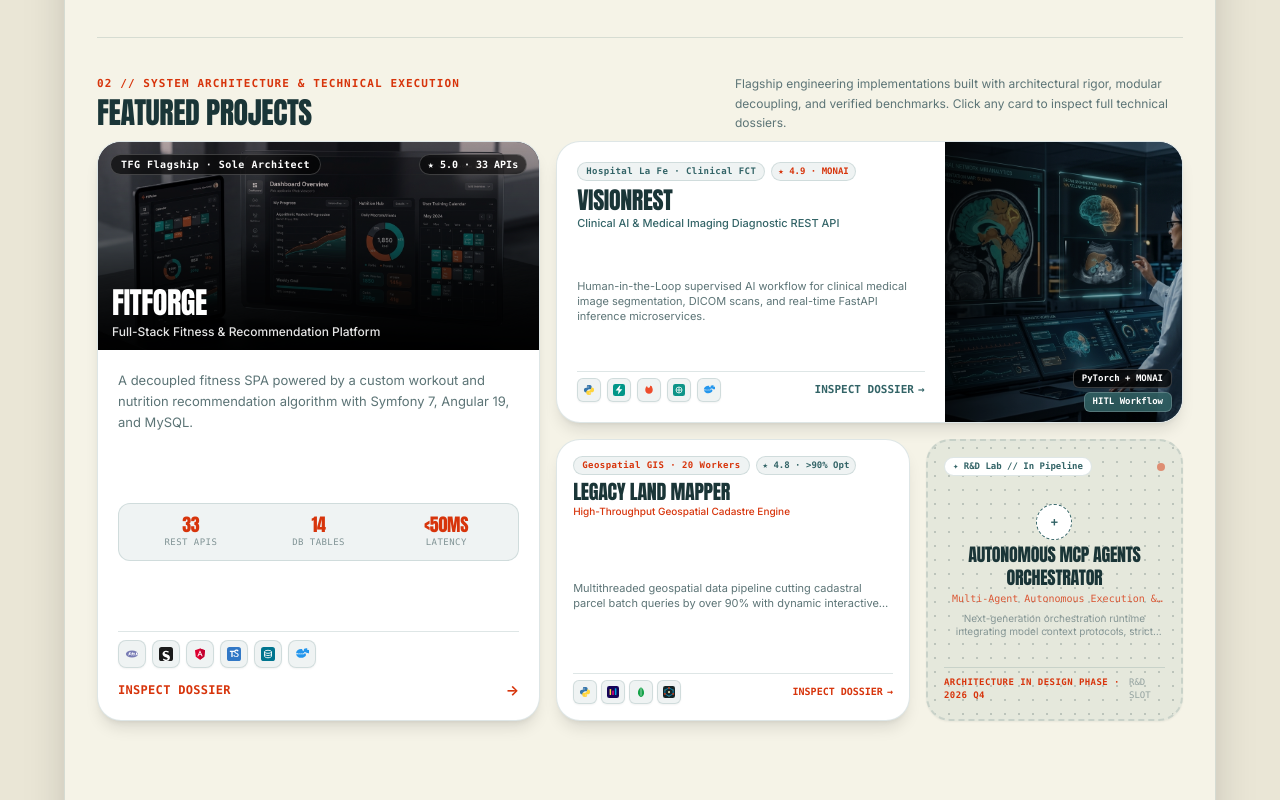
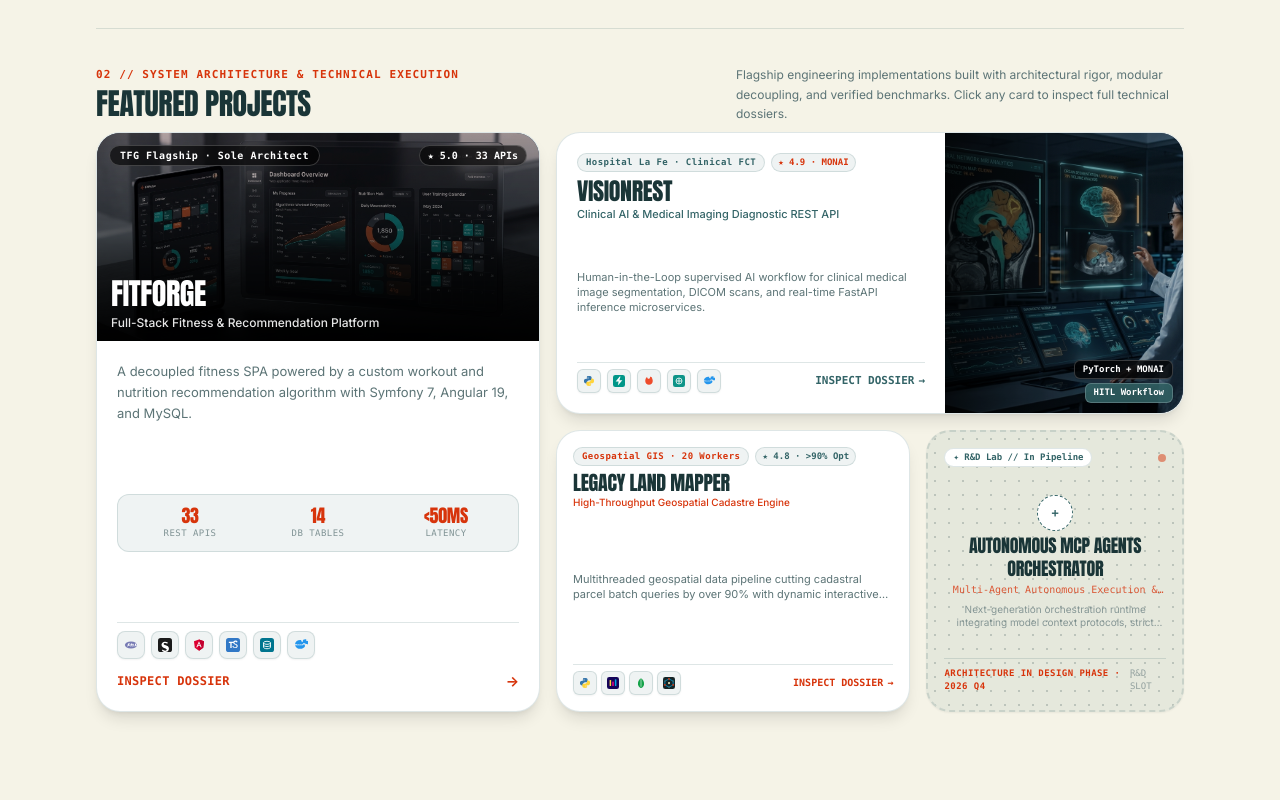
Before and after one commit to Sacasa01/my-web, an Angular app: page / in a window 1280 px wide. Shown: the part 1700-2500 px from the top of the page. Built offline with nearby package versions, Linux system fonts and the light colour scheme.

Commit message:
✨ feat: migrate to full-width full-bleed layout, hide scrollbar globally, optimize assets, and add technical SEO

```diff
--- a/src/app/app.component.css
+++ b/src/app/app.component.css
@@ -61,7 +61,7 @@
 /* ⚡ Section Anchor Smooth Offsets                */
 /* ═══════════════════════════════════════════════ */
 .section-anchor {
-  scroll-margin-top: 7.5rem;
+  scroll-margin-top: 5.5rem;
 }
 
 /* ═══════════════════════════════════════════════ */
--- a/src/app/app.component.html
+++ b/src/app/app.component.html
@@ -176,36 +176,26 @@
 </svg>
 
 <!-- ═════════════════════════════════════════════════════════════════════ -->
-<!-- 📦 BOXED-LAYOUT ROOT CONTAINER (Horizontally Centered & Framed)       -->
+<!-- 🌐 FULL-WIDTH ROOT CONTAINER (Full-Bleed Clean Modern Canvas)         -->
 <!-- ═════════════════════════════════════════════════════════════════════ -->
 <div class="min-h-screen w-full theme-surface font-body selection:bg-[#D7340B] selection:text-white flex flex-col items-center relative overflow-x-hidden transition-colors duration-300"
-     [style.background-color]="outerBg()"
+     [style.background-color]="bgColor()"
      [style.color]="textColor()">
 
-  <!-- 🛡️ TOP VIEWPORT SCROLL MASK (Conceals scrolling content above navbar equator) -->
-  <div class="fixed top-0 left-1/2 -translate-x-1/2 w-[calc(100%-1rem)] sm:w-[calc(100%-2rem)] max-w-6xl h-[33px] sm:h-[41px] z-40 pointer-events-none transition-colors duration-300"
-       [style.background-color]="outerBg()"
-       aria-hidden="true">
-  </div>
-
-  <!-- 📦 BOXED-LAYOUT SHELL (Centered Column with Rounded Bottom Edges & Elevated Shadow) -->
-  <div class="w-[calc(100%-1rem)] sm:w-[calc(100%-2rem)] max-w-6xl min-h-screen mt-[33px] sm:mt-[41px] mb-6 rounded-b-[2rem] sm:rounded-b-[2.5rem] rounded-t-none border-x border-b sm:border-x sm:border-b shadow-2xl flex flex-col items-center relative transition-colors duration-300 overflow-hidden"
-       [style.background-color]="bgColor()"
-       [style.border-color]="cardBorder()">
-
   <!-- ═════════════════════════════════════════════════════════════════════ -->
-  <!-- 📌 FLOATING CENTERED TOP NAVIGATION BAR (Boxed Layout Aligned)        -->
+  <!-- 📌 FULL-WIDTH TOP NAVIGATION BAR (Edge-to-Edge with Border-B)        -->
   <!-- ═════════════════════════════════════════════════════════════════════ -->
-  <header class="fixed top-2.5 sm:top-3.5 left-1/2 -translate-x-1/2 z-50 w-[calc(100%-1rem)] sm:w-[calc(100%-2rem)] max-w-6xl flex items-center justify-between px-3.5 sm:px-5 py-1.5 sm:py-2 rounded-full backdrop-blur-2xl border shadow-xl transition-all duration-300"
+  <header class="fixed top-0 left-0 right-0 w-full z-50 border-b backdrop-blur-2xl transition-all duration-300 shadow-xs"
           [style.background-color]="navBg()"
           [style.border-color]="cardBorder()">
+    <div class="w-full max-w-6xl mx-auto px-4 sm:px-6 lg:px-8 flex items-center justify-between py-2 sm:py-2.5 relative">
 
     <!-- Top-Left Profile Photo & Brand Identity -->
     <a href="#hero" (click)="scrollToTop($event)" class="flex items-center gap-2.5 sm:gap-3 group cursor-pointer select-none">
       <div class="relative shrink-0">
         <div class="w-8 h-8 sm:w-9 sm:h-9 rounded-full overflow-hidden border-2 transition-all group-hover:scale-105 shadow-md"
              [style.border-color]="accentSinopia()">
-          <img src="/assets/me-face.png" alt="Santiago Castro Salt" class="w-full h-full object-cover object-center">
+          <img src="/assets/me-face.png" alt="Santiago Castro Salt" class="w-full h-full object-cover object-center" width="36" height="36" loading="eager" decoding="sync">
         </div>
         <!-- 🟢 Green status dot OUTSIDE the circular border with slow breathing glow -->
         <span class="absolute -bottom-0.5 -right-0.5 w-3 h-3 rounded-full bg-[#10B981] border-2 border-white dark:border-[#0D1718] animate-status-dot shadow-sm"></span>
@@ -358,18 +348,19 @@
         </div>
       </div>
     </div>
+    </div> <!-- Close max-w-6xl inner header container -->
 
   </header>
 
   <!-- ═════════════════════════════════════════════════════════════════════ -->
-  <!-- 🏛️ UNIFIED BOXED-LAYOUT MAIN CONTAINER (Max-W-6XL Centered)         -->
+  <!-- 🏛️ FULL-WIDTH MAIN CONTAINER (Max-W-6XL Centered Content)            -->
   <!-- ═════════════════════════════════════════════════════════════════════ -->
-  <main class="w-full max-w-6xl mx-auto px-4 sm:px-6 lg:px-8 pt-8 sm:pt-10 pb-16 space-y-16 sm:space-y-24">
+  <main class="w-full max-w-6xl mx-auto px-4 sm:px-6 lg:px-8 pt-20 sm:pt-24 pb-16 space-y-16 sm:space-y-24">
 
     <!-- ═══════════════════════════════════════════════════════════════════ -->
     <!-- 🌟 HERO SECTION (Native Avatar with Real Ground Shadow)             -->
     <!-- ═══════════════════════════════════════════════════════════════════ -->
-    <section id="hero" class="min-h-[calc(100vh-3.5rem)] flex flex-col justify-center py-2 sm:py-3">
+    <section id="hero" class="min-h-[calc(100vh-5rem)] flex flex-col justify-center py-2 sm:py-3">
       <div class="w-full flex flex-col lg:flex-row items-center justify-between gap-6 lg:gap-10">
 
         <!-- LEFT: Character Cutout with REAL Studio Floor Shadow (From Reference Photo) -->
@@ -378,6 +369,8 @@
             src="/assets/santiago-character.png"
             alt="Santiago Castro Salt — Software Engineer & AI Integrator Avatar"
             class="character-img relative z-10 w-[235px] sm:w-[275px] md:w-[315px] lg:w-[355px] xl:w-[380px] max-h-[72vh] h-auto object-contain select-none pointer-events-none"
+            width="380"
+            height="570"
             loading="eager"
             decoding="sync" />
         </div>
@@ -444,7 +437,7 @@
     <!-- ═══════════════════════════════════════════════════════════════════ -->
     <!-- 💼 SECTION 1: WORK EXPERIENCE (Hospital La Fe Clinical FCT)         -->
     <!-- ═══════════════════════════════════════════════════════════════════ -->
-    <section id="experience" class="section-anchor w-full min-h-[calc(100vh-5rem)] flex flex-col justify-center scroll-mt-28 py-4 border-t"
+    <section id="experience" class="section-anchor w-full min-h-[calc(100vh-5rem)] flex flex-col justify-center scroll-mt-20 sm:scroll-mt-24 py-4 border-t"
              [style.border-color]="cardBorder()">
 
       <!-- Section Header -->
@@ -529,7 +522,7 @@
     <!-- ═══════════════════════════════════════════════════════════════════ -->
     <!-- 🚀 SECTION 2: FEATURED PROJECTS (Expanded Bento Grid + Recuadros)   -->
     <!-- ═══════════════════════════════════════════════════════════════════ -->
-    <section id="projects" class="section-anchor w-full min-h-[calc(100vh-5rem)] flex flex-col justify-center scroll-mt-28 py-4 border-t"
+    <section id="projects" class="section-anchor w-full min-h-[calc(100vh-5rem)] flex flex-col justify-center scroll-mt-20 sm:scroll-mt-24 py-4 border-t"
              [style.border-color]="cardBorder()">
 
       <!-- Section Header (Preserved Viewport Budgeting) -->
@@ -570,7 +563,10 @@
                 [src]="fitforge.image"
                 [alt]="fitforge.title"
                 class="w-full h-full object-cover object-center transition-transform duration-500 ease-out group-hover:scale-105 opacity-90"
-                loading="lazy" />
+                width="600"
+                height="340"
+                loading="lazy"
+                decoding="async" />
               <div class="absolute inset-0 bg-gradient-to-t from-[#0D1718] via-[#0D1718]/40 to-[#D7340B]/20 mix-blend-multiply opacity-80 group-hover:opacity-60 transition-opacity"></div>
               <div class="absolute inset-0 bg-gradient-to-t from-black/85 via-black/25 to-transparent"></div>
 
@@ -720,7 +716,10 @@
                   [src]="visionrest.image"
                   [alt]="visionrest.title"
                   class="w-full h-full object-cover object-center transition-transform duration-500 ease-out group-hover:scale-105 opacity-90"
-                  loading="lazy" />
+                  width="400"
+                  height="260"
+                  loading="lazy"
+                  decoding="async" />
                 <div class="absolute inset-0 bg-gradient-to-r from-black/80 via-black/30 to-transparent hidden sm:block"></div>
                 <div class="absolute inset-0 bg-gradient-to-t from-black/80 via-black/30 to-transparent sm:hidden"></div>
                 <div class="absolute inset-0 bg-[#336467]/20 mix-blend-multiply opacity-80"></div>
@@ -902,7 +901,11 @@
           <div class="w-full md:w-[42%] relative flex flex-col justify-between overflow-hidden bg-slate-950 p-6 shrink-0 min-h-[240px] md:min-h-auto select-none">
             <img [src]="proj.image"
                  [alt]="proj.title"
-                 class="absolute inset-0 w-full h-full object-cover opacity-90" />
+                 class="absolute inset-0 w-full h-full object-cover opacity-90"
+                 width="450"
+                 height="550"
+                 loading="lazy"
+                 decoding="async" />
             <div class="absolute inset-0 bg-gradient-to-t from-black/95 via-black/40 to-black/30"></div>
 
             <!-- Top Badge in Image -->
@@ -1018,7 +1021,7 @@
     <!-- ═══════════════════════════════════════════════════════════════════ -->
     <!-- ⚡ SECTION 3: SKILLS ARCHITECTURE (Constellation Vector Graph)       -->
     <!-- ═══════════════════════════════════════════════════════════════════ -->
-    <section id="skills" class="section-anchor w-full min-h-[calc(100vh-5rem)] flex flex-col justify-center scroll-mt-28 py-4 border-t"
+    <section id="skills" class="section-anchor w-full min-h-[calc(100vh-5rem)] flex flex-col justify-center scroll-mt-20 sm:scroll-mt-24 py-4 border-t"
              [style.border-color]="cardBorder()">
 
       <!-- Section Header (Preserved Viewport Budgeting) -->
@@ -1530,7 +1533,7 @@
     <!-- ═══════════════════════════════════════════════════════════════════ -->
     <!-- 🎓 SECTION 4: EDUCATION (Ascending Chronological Timeline)          -->
     <!-- ═══════════════════════════════════════════════════════════════════ -->
-    <section id="education" class="section-anchor w-full min-h-[calc(100vh-5rem)] flex flex-col justify-center scroll-mt-28 py-4 border-t"
+    <section id="education" class="section-anchor w-full min-h-[calc(100vh-5rem)] flex flex-col justify-center scroll-mt-20 sm:scroll-mt-24 py-4 border-t"
              [style.border-color]="cardBorder()">
 
       <!-- Section Header (Compact Viewport Budgeting) -->
@@ -1737,7 +1740,7 @@
     <!-- ═══════════════════════════════════════════════════════════════════ -->
     <!-- 🏅 SECTION 5: CERTIFICATIONS (3 Verified Credentials)                -->
     <!-- ═══════════════════════════════════════════════════════════════════ -->
-    <section id="certifications" class="section-anchor w-full min-h-[calc(100vh-5rem)] flex flex-col justify-center scroll-mt-28 py-4 border-t space-y-5"
+    <section id="certifications" class="section-anchor w-full min-h-[calc(100vh-5rem)] flex flex-col justify-center scroll-mt-20 sm:scroll-mt-24 py-4 border-t space-y-5"
              [style.border-color]="cardBorder()">
 
       <!-- Section Header -->
@@ -1996,7 +1999,7 @@
           [style.color]="mutedColor()">
     <div class="flex flex-col sm:flex-row items-center justify-between gap-4 text-center sm:text-left">
       <div class="flex items-center gap-3">
-        <img [src]="theme() === 'light' ? '/assets/logo.png' : '/assets/logo-dark.png'" alt="Santiago Castro Salt" class="w-7 h-7 object-contain shrink-0">
+        <img [src]="theme() === 'light' ? '/assets/logo.png' : '/assets/logo-dark.png'" alt="Santiago Castro Salt" class="w-7 h-7 object-contain shrink-0" width="28" height="28" loading="lazy" decoding="async">
         <p>
           © 2026 <strong>Santiago Castro Salt</strong>. {{ t().footer.rights }}
         </p>
@@ -2007,6 +2010,4 @@
     </div>
   </footer>
 
-  </div> <!-- End Boxed Layout Shell -->
-
 </div>
--- a/src/app/app.component.ts
+++ b/src/app/app.component.ts
@@ -91,7 +91,7 @@ export class AppComponent {
     return this.lang();
   }
 
-  outerBg = computed(() => this.theme() === 'light' ? '#EAE6D6' : '#070E0F');
+  outerBg = computed(() => this.bgColor());
   bgColor = computed(() => this.theme() === 'light' ? '#F5F3E7' : '#0D1718');
   cardBg = computed(() => this.theme() === 'light' ? '#FFFFFF' : '#152426');
   cardBorder = computed(() => this.theme() === 'light' ? 'rgba(51, 100, 103, 0.16)' : 'rgba(224, 221, 174, 0.14)');
--- a/src/index.html
+++ b/src/index.html
@@ -16,18 +16,26 @@
   <link rel="icon" type="image/svg+xml" href="favicon.svg">
   <link rel="alternate icon" type="image/x-icon" href="favicon.ico">
 
+  <!-- Theme Color for Mobile Browsers -->
+  <meta name="theme-color" content="#0D1718" media="(prefers-color-scheme: dark)">
+  <meta name="theme-color" content="#F5F3E7" media="(prefers-color-scheme: light)">
+
   <!-- Open Graph / LinkedIn / Facebook Preview -->
   <meta property="og:type" content="website">
+  <meta property="og:site_name" content="Santiago Castro Salt Portfolio">
   <meta property="og:url" content="https://santiagocastrosalt.dev/">
   <meta property="og:title" content="Santiago Castro Salt | Backend & AI Systems Integration Engineer">
   <meta property="og:description" content="Backend & AI Systems Integration Engineer based in Dublin, Ireland. Experience in clinical AI pipelines at Hospital La Fe, Symfony 7 microservices, and Docker.">
-  <meta property="og:image" content="/assets/santiago-character.png">
+  <meta property="og:image" content="https://santiagocastrosalt.dev/assets/santiago-character.png">
+  <meta property="og:locale" content="en_IE">
+  <meta property="og:locale:alternate" content="es_ES">
 
   <!-- Twitter Meta Tags -->
   <meta name="twitter:card" content="summary_large_image">
   <meta name="twitter:title" content="Santiago Castro Salt | Backend & AI Systems Integration Engineer">
   <meta name="twitter:description" content="Portfolio of Santiago Castro Salt — Backend & AI Systems Integration Engineer based in Dublin, Ireland.">
-  <meta name="twitter:image" content="/assets/santiago-character.png">
+  <meta name="twitter:image" content="https://santiagocastrosalt.dev/assets/santiago-character.png">
+  <meta name="twitter:image:alt" content="Santiago Castro Salt — Backend & AI Systems Integration Engineer">
 
   <!-- Typography: Anton (Display) + Inter (Clean Readability) -->
   <link rel="preconnect" href="https://fonts.googleapis.com">
@@ -38,10 +46,31 @@
   <script type="application/ld+json">
   {
     "@context": "https://schema.org",
+    "@graph": [
+      {
+        "@type": "WebSite",
+        "@id": "https://santiagocastrosalt.dev/#website",
+        "url": "https://santiagocastrosalt.dev/",
+        "name": "Santiago Castro Salt Portfolio",
+        "description": "Portfolio of Santiago Castro Salt — Backend & AI Systems Integration Engineer based in Dublin, Ireland.",
+        "inLanguage": ["en", "es"]
+      },
+      {
+        "@type": "ProfilePage",
+        "@id": "https://santiagocastrosalt.dev/#profilepage",
+        "url": "https://santiagocastrosalt.dev/",
+        "name": "Santiago Castro Salt | Backend & AI Systems Integration Engineer",
+        "isPartOf": { "@id": "https://santiagocastrosalt.dev/#website" },
+        "about": { "@id": "https://santiagocastrosalt.dev/#person" },
+        "mainEntity": { "@id": "https://santiagocastrosalt.dev/#person" }
+      },
+      {
         "@type": "Person",
+        "@id": "https://santiagocastrosalt.dev/#person",
         "name": "Santiago Castro Salt",
         "jobTitle": "Backend & AI Systems Integration Engineer",
         "description": "Full-Stack Developer & AI Systems Integrator experienced in engineering production-grade web applications and integrating AI into software architectures.",
+        "image": "https://santiagocastrosalt.dev/assets/santiago-character.png",
         "address": {
           "@type": "PostalAddress",
           "addressLocality": "Dublin",
@@ -83,6 +112,8 @@
           "RESTful APIs"
         ]
       }
+    ]
+  }
   </script>
 </head>
 <body class="m-0 p-0 antialiased">
--- a/src/styles.css
+++ b/src/styles.css
@@ -20,6 +20,10 @@
 
 html {
   scroll-behavior: smooth;
+  margin: 0;
+  padding: 0;
+  width: 100%;
+  min-height: 100%;
 }
 
 body {
@@ -28,6 +32,8 @@ body {
   user-select: auto;
   margin: 0;
   padding: 0;
+  width: 100%;
+  min-height: 100%;
 }
 
 /* Typography styles */
@@ -41,28 +47,16 @@ body {
   font-family: 'Inter', system-ui, -apple-system, BlinkMacSystemFont, sans-serif;
 }
 
-/* Custom Scrollbar */
+/* Global Scrollbar Hiding (Preserves smooth scrolling across all devices & browsers) */
 ::-webkit-scrollbar {
-  width: 6px;
-  height: 6px;
+  display: none;
+  width: 0px;
+  height: 0px;
 }
 
-::-webkit-scrollbar-track {
-  background: rgba(0, 0, 0, 0.04);
-}
-
-::-webkit-scrollbar-thumb {
-  background: rgba(51, 100, 103, 0.25);
-  border-radius: 10px;
-}
-
-::-webkit-scrollbar-thumb:hover {
-  background: #D7340B;
-}
-
-* {
-  scrollbar-width: thin;
-  scrollbar-color: rgba(51, 100, 103, 0.25) transparent;
+html, body, * {
+  -ms-overflow-style: none; /* IE and Edge */
+  scrollbar-width: none;    /* Firefox */
 }
 
 /* Green Status Dot Slow Breathing Glow */
```
Also changed, not shown: public/robots.txt (added), 1 other file (tests, documents, lock files or other folders). Lines whose indentation alone changed are shown as unchanged.
